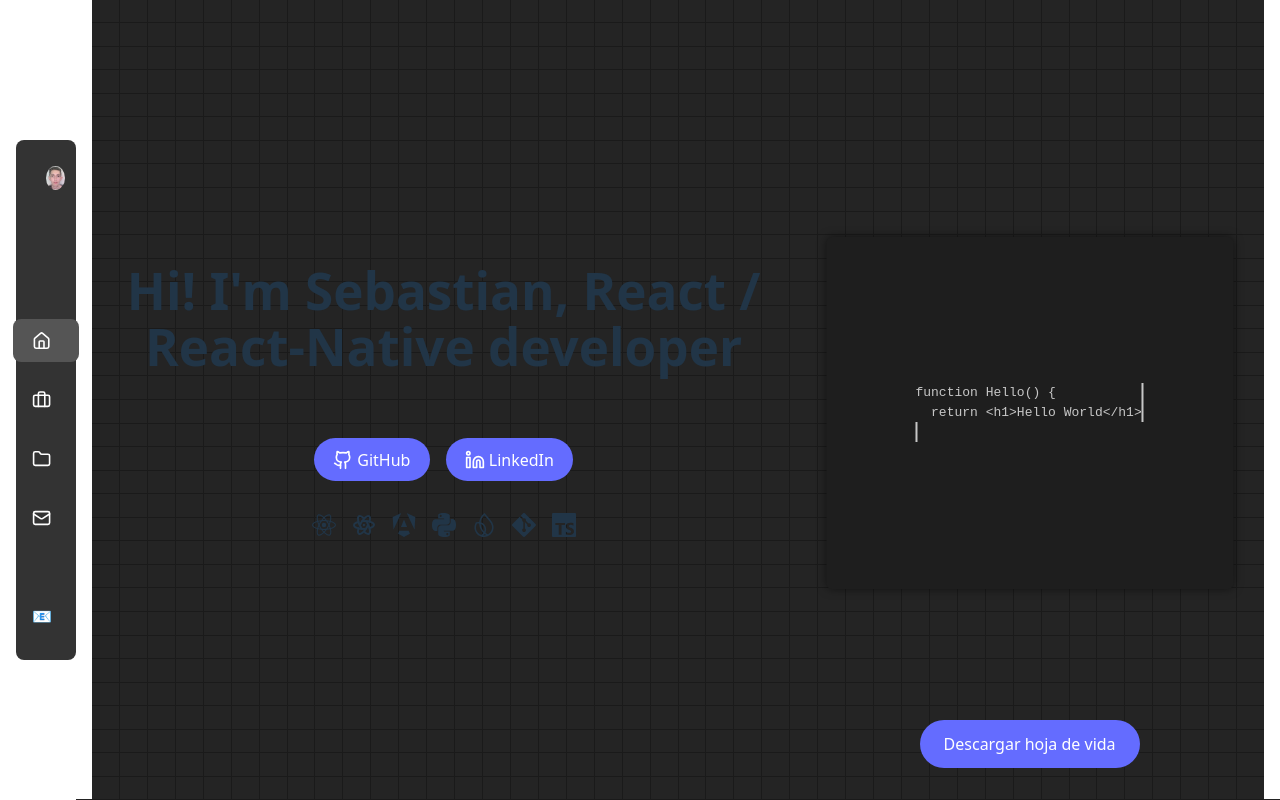
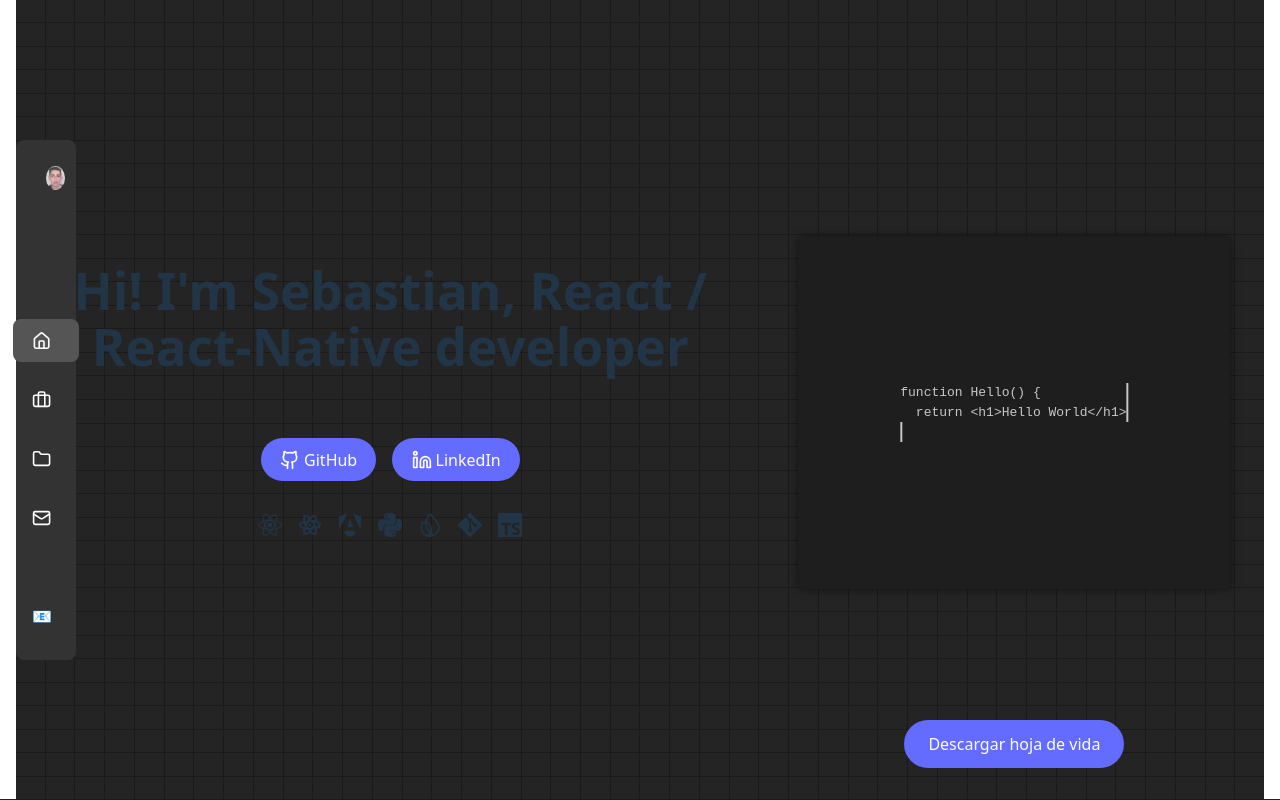
Before and after one commit to SbtnAvls/me, a React (Vite) app: page / in a window 1280 px wide. Built offline with nearby package versions, Linux system fonts and the light colour scheme.

Commit message:
Adjust card widths and sidebar behavior

```diff
--- a/src/App.css
+++ b/src/App.css
@@ -119,8 +119,8 @@
 
 
 .pages {
-  margin-left: calc(60px + 1rem);
-  width: calc(100% - 60px - 1rem);
+  margin-left: 0;
+  width: 100%;
   height: 100vh;
   overflow-y: auto;
   transition: margin-left 0.3s, width 0.3s;
@@ -133,8 +133,8 @@
 }
 
 .sidebar:hover ~ .pages {
-  margin-left: calc(200px + 1rem);
-  width: calc(100% - 200px - 1rem);
+  margin-left: 0;
+  width: 100%;
 }
 
 .page {
--- a/src/components/Experience.css
+++ b/src/components/Experience.css
@@ -119,7 +119,7 @@
 
 .experience-card {
   position: relative;
-  width: 260px;
+  width: 100%;
   cursor: pointer;
   overflow: hidden;
   border-radius: 12px;
--- a/src/components/Projects.css
+++ b/src/components/Projects.css
@@ -17,7 +17,7 @@
   overflow: hidden;
   display: flex;
   flex-direction: column;
-  width: 50vw;
+  width: 100%;
   height: 100%;
 }
 
```
